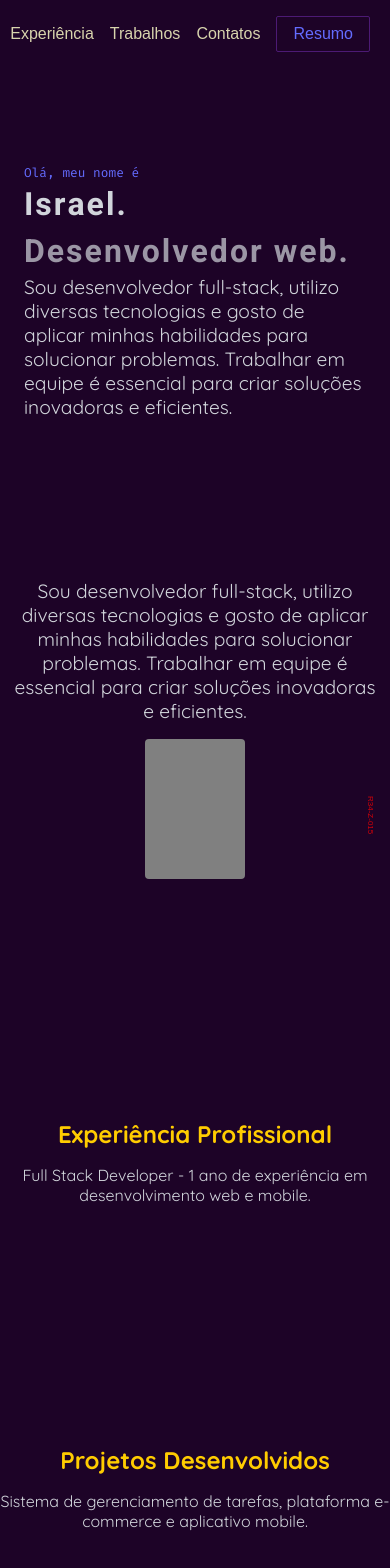
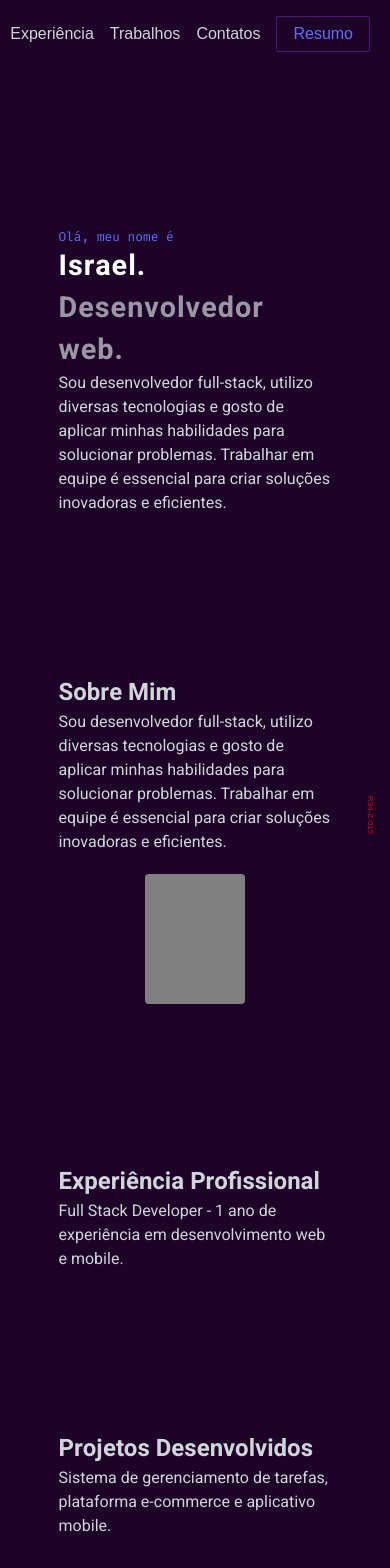
Before and after one commit to icadorin/portfolio, a React (Vite) app: page / in a window 390 px wide. Shown: the top 1568 px of the page. Built offline with nearby package versions, Linux system fonts and the light colour scheme.

Commit message:
Standardize spacing and optimize layout for smaller screens

```diff
--- a/src/components/Profile.tsx
+++ b/src/components/Profile.tsx
@@ -1,4 +1,4 @@
-import React, { useState } from "react";
+import React from "react";
 import "../profile.css";
 
 const Profile: React.FC = () => {
@@ -6,103 +6,70 @@ const Profile: React.FC = () => {
     <section className="profile-container">
       <header className="header">
         <nav className="nav-links">
-          <button
-            onClick={() => document.getElementById("sobre")?.scrollIntoView({ behavior: "smooth" })}
-          >
+          <button onClick={() => document.getElementById("sobre")?.scrollIntoView({ behavior: "smooth" })}>
             Sobre
           </button>
-
-          <button
-            onClick={() => document.getElementById("experiencia")?.scrollIntoView({ behavior: "smooth" })}
-          >
+          <button onClick={() => document.getElementById("experiencia")?.scrollIntoView({ behavior: "smooth" })}>
             Experiência
           </button>
-
-          <button
-            onClick={() => document.getElementById("trabalhos")?.scrollIntoView({ behavior: "smooth" })}
-          >
+          <button onClick={() => document.getElementById("trabalhos")?.scrollIntoView({ behavior: "smooth" })}>
             Trabalhos
           </button>
-
-          <button
-            onClick={() => document.getElementById("contatos")?.scrollIntoView({ behavior: "smooth" })}
-          >
+          <button onClick={() => document.getElementById("contatos")?.scrollIntoView({ behavior: "smooth" })}>
             Contatos
           </button>
-
           <button
             className="btn-resume"
-            onClick={() => document.getElementById("contatos")?.scrollIntoView({ behavior: "smooth" })}
-          >
+            onClick={() => document.getElementById("resumo")?.scrollIntoView({ behavior: "smooth" })}>
             Resumo
           </button>
         </nav>
       </header>
 
       <main className="content-wrapper">
-        <div className="resume">
-          <p className="profile-greeting">
-            Olá, meu nome é
-          </p>
-          <h1 className="profile-name">Israel.</h1>
-          <h1 className="profile-proficiency">Desenvolvedor web.</h1>
-          <p className="profile-description">
+        <section id="resumo" className="resume">
+          <p className="resume-greeting">Olá, meu nome é</p>
+          <p className="resume-name">Israel.</p>
+          <p className="resume-proficiency">Desenvolvedor web.</p>
+          <p className="resume-description">
             Sou desenvolvedor full-stack, utilizo diversas tecnologias e gosto
             de aplicar minhas habilidades para solucionar problemas.
-            Trabalhar em equipe é essencial para criar soluções
-            inovadoras e eficientes.
+            Trabalhar em equipe é essencial para criar soluções inovadoras e eficientes.
           </p>
-        </div>
+        </section>
 
+        <section id="sobre" className="about">
+          <h2 className="section-title">Sobre Mim</h2>
           <div className="profile-about">
             <div className="profile-text">
               <p className="profile-description">
                 Sou desenvolvedor full-stack, utilizo diversas tecnologias e gosto
                 de aplicar minhas habilidades para solucionar problemas.
-              Trabalhar em equipe é essencial para criar soluções
-              inovadoras e eficientes.
+                Trabalhar em equipe é essencial para criar soluções inovadoras e eficientes.
               </p>
             </div>
             <div className="profile-photo"></div>
           </div>
+        </section>
 
-        <div id="experiencia" className="profile-experience">
+        <section id="experiencia" className="experience">
           <h2>Experiência Profissional</h2>
           <p>Full Stack Developer - 1 ano de experiência em desenvolvimento web e mobile.</p>
-        </div>
+        </section>
 
-        <div id="trabalhos" className="profile-works">
+        <section id="trabalhos" className="works">
           <h2>Projetos Desenvolvidos</h2>
           <p>Sistema de gerenciamento de tarefas, plataforma e-commerce e aplicativo mobile.</p>
-        </div>
+        </section>
 
-        <div id="contatos" className="profile-contact">
+        <section id="contatos" className="contact">
           <h2>Entre em Contato</h2>
           <div className="link-format">
-            <a
-              href="mailto:email@example.com"
-              className="contact-link"
-            >
-              Email
-            </a>
-            <a
-              href="https://www.linkedin.com/in/username"
-              className="contact-link"
-              target="_blank"
-              rel="noopener noreferrer"
-            >
-              LinkedIn
-            </a>
-            <a
-              href="https://github.com/username"
-              className="contact-link"
-              target="_blank"
-              rel="noopener noreferrer"
-            >
-              GitHub
-            </a>
+            <a href="mailto:email@example.com" className="contact-link">Email</a>
+            <a href="https://www.linkedin.com/in/username" className="contact-link" target="_blank" rel="noopener noreferrer">LinkedIn</a>
+            <a href="https://github.com/username" className="contact-link" target="_blank" rel="noopener noreferrer">GitHub</a>
           </div>
-        </div>
+        </section>
 
         <div className="easter-egg">
           <div className="serial-number">R34-Z-015</div>
--- a/src/profile.css
+++ b/src/profile.css
@@ -14,7 +14,7 @@ body {
   width: 100%;
   background-color: #1d0327;
   color: #d1d5db;
-  font-family: "Quicksand", sans-serif;
+  font-family: "Heebo", sans-serif;
 }
 
 .header {
@@ -34,7 +34,7 @@ body {
 
 .nav-links button {
   background: none;
-  color: rgb(216, 212, 173);
+  color: #d1d5db;
   border: none;
   font-size: 1rem;
   cursor: pointer;
@@ -53,29 +53,61 @@ body {
 }
 
 .nav-links .btn-resume:hover {
-  color: rgb(216, 212, 173);
+  color: #d1d5db;
   border-color: rgb(107, 52, 151);
+}
+
+.resume,
+.about,
+.experience,
+.works,
+.contact {
+  margin-top: 20rem;
+}
+
+.content-wrapper {
+  max-width: 1200px;
+  margin: 0 auto;
+  padding: 0 25%;
 }
 
 .resume {
   display: flex;
   flex-direction: column;
-  margin-top: 20rem;
-  padding: 0 25rem;
+}
+
+.resume-greeting {
+  color: #646cff;
+  font-size: 0.8rem;
+  font-family: 'Fira Code', monospace;
+}
+
+.resume-name {
+  color: white;
+}
+
+.resume-name,
+.resume-proficiency {
+  font-size: 2.3rem;
+  font-weight: bold;
+  letter-spacing: 2px;
+}
+
+.resume-proficiency {
+  opacity: 0.7;
+}
+
+.resume-description {
+  font-size: 1rem;
+}
+
+.about {
+  display: flex;
+  flex-direction: column;
 }
 
 .profile-about {
   display: flex;
-  align-items: flex-start;
-  margin: 2rem auto;
-  max-width: 1200px;
-  padding: 0 18rem;
-  margin-top: 20rem;
-}
-
-.profile-text {
-  flex: 1;
-  padding-right: 2rem;
 }
 
 .profile-photo {
@@ -86,41 +118,16 @@ body {
   flex-shrink: 0;
 }
 
-.profile-greeting {
-  color: #646cff;
-  font-size: 0.8rem;
-  font-family: 'Fira Code', monospace;
+.experience {
+  /* */
 }
 
-.profile-name,
-.profile-proficiency {
-  font-size: 2rem;
-  font-weight: bold;
-  letter-spacing: 2px;
-  font-family: "Heebo", sans-serif;
+.works {
+  /* */
 }
 
-.profile-proficiency {
-  opacity: 0.7;
-}
-
-.profile-description {
-  font-size: 1.2rem;
-}
-
-.profile-experience,
-.profile-works,
-.profile-contact {
-  margin-top: 15rem;
+.contact {
   text-align: center;
-}
-
-.profile-experience h2,
-.profile-works h2,
-.profile-contact h2 {
-  font-size: 1.5rem;
-  color: #ffcc00;
-  margin-bottom: 1rem;
 }
 
 .link-format {
@@ -130,8 +137,8 @@ body {
 }
 
 .contact-link {
-  color: white;
   text-decoration: none;
+  color: #d1d5db;
   font-size: 1.2rem;
   gap: 1.2rem;
   transition: color 0.3s;
@@ -158,54 +165,43 @@ body {
 
 .footer {
   text-align: center;
+  font-size: 0.9rem;
   margin-top: 15rem;
 }
 
-@media (max-width: 1200px) {
-  .resume {
-    margin-top: 15rem;
-    padding: 0 15rem;
+@media (max-width: 680px) {
+
+
+  .content-wrapper {
+    max-width: 1200px;
+    margin: 0 auto;
+    padding: 0 15%;
   }
-}
 
-@media (max-width: 768px) {
-  .resume {
+  .resume,
+  .about,
+  .experience,
+  .works,
+  .contact {
     margin-top: 10rem;
-    padding: 0 5rem;
+  }
+
+  .resume-name,
+  .resume-proficiency {
+    font-size: 1.8rem;
+    font-weight: bold;
+    letter-spacing: 1px;
   }
 
   .profile-about {
+    display: flex;
     flex-direction: column;
-    text-align: center;
-    padding: 0 clamp(1rem, 4vw, 3rem);
-  }
-
-  .profile-text {
-    padding-right: 0;
-    padding-bottom: 1rem;
-    width: 100%;
   }
 
   .profile-photo {
-    width: 120px;
-    height: 160px;
     margin: 0 auto;
+    margin-top: 20px;
+    width: 100px;
+    height: 130px;
   }
 }
-
-@media (max-width: 480px) {
-  .resume {
-    margin-top: 6rem;
-    padding: 0 1.5rem;
-  }
-
-  .profile-about {
-    padding: 0 clamp(0.5rem, 3vw, 2rem);
-    margin-top: 10rem;
-  }
-
-  .profile-photo {
-    width: 100px;
-    height: 140px;
-  }
-}
```
Lines whose indentation alone changed are shown as unchanged.
